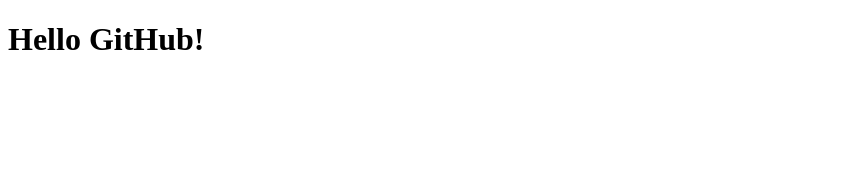
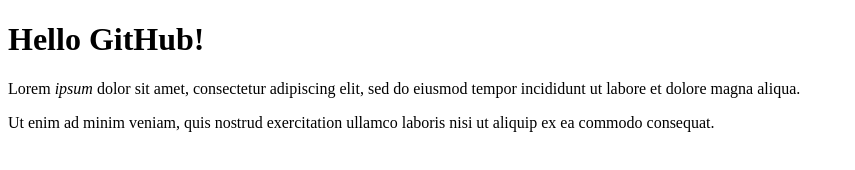
Before and after one commit to Godkezza/html_lessons, a plain HTML site: page index.html in a window 1280 px wide. Shown: the whole page, without its empty margins (0-855 px from the left). Drawn offline with Linux system fonts and the light colour scheme.

Commit message:
Headers, and more tags

```diff
--- a/index.html
+++ b/index.html
@@ -4,8 +4,13 @@
         <meta charset="utf-8">
         <title>Odin Project Website</title>
     </head>
-
+<!-- Comment -->
     <body>
         <h1>Hello GitHub!</h1>
+  <p>Lorem <em>ipsum</em> dolor sit amet, consectetur adipiscing elit, sed do eiusmod tempor
+  incididunt ut labore et dolore magna aliqua.</p>
+
+  <p>Ut enim ad minim veniam, quis nostrud exercitation ullamco laboris
+  nisi ut aliquip ex ea commodo consequat.</p>
     </body>
 </html>
```
